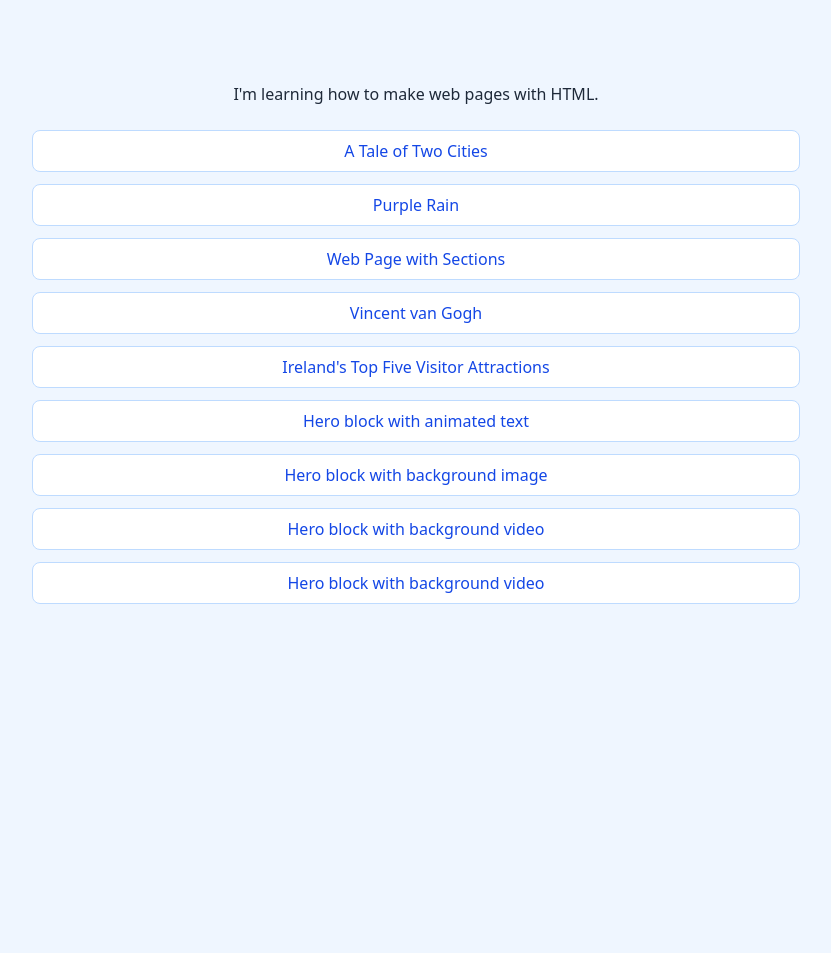
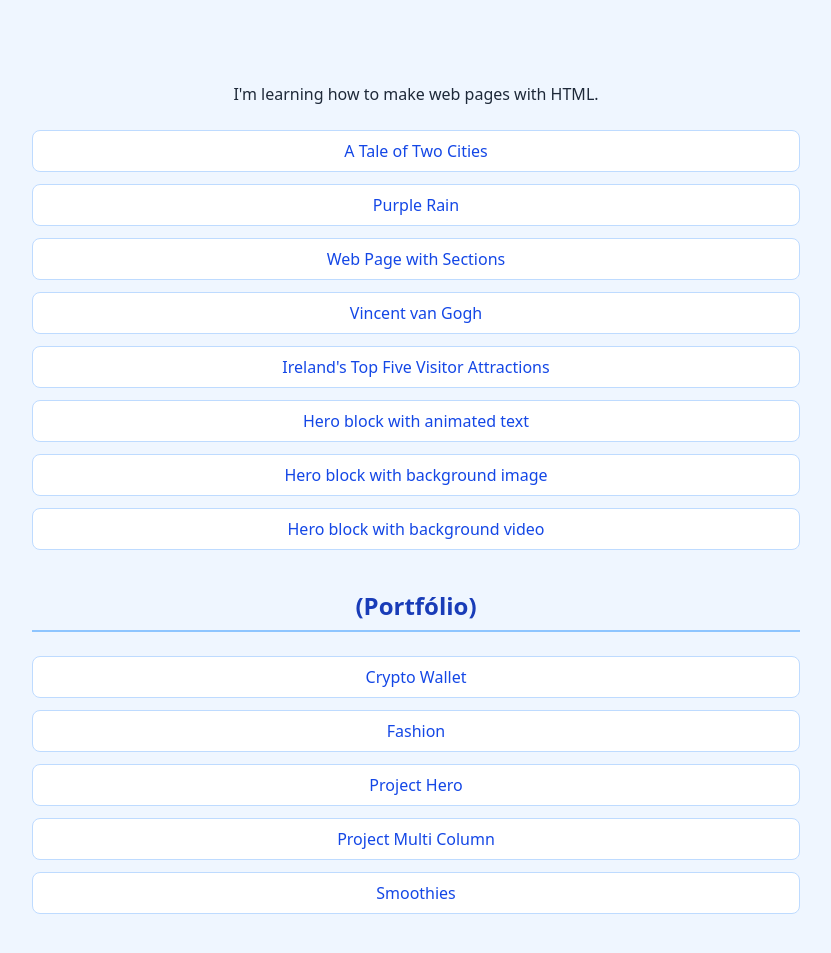
Before and after one commit to eduoliver93/eduoliver93.github.io, a plain HTML site: page index.html in a window 1280 px wide. Shown: the part 117-1070 px from the top of the page, without its empty margins (224-1055 px from the left). Before the commit the page ends 800 px from the top, so only its background shows below. Drawn offline with nearby package versions, Linux system fonts and the light colour scheme.

Commit message:
Update index.html

```diff
--- a/index.html
+++ b/index.html
@@ -28,6 +28,11 @@
         section > p:not(:first-child) {
             @apply mb-3 py-2 px-4 rounded-lg bg-white border border-blue-200;
         }
+
+        /* Estilo extra para o título separador */
+        .separador-secao {
+            @apply mt-10 mb-6 text-2xl font-bold text-blue-800 border-b-2 border-blue-300 pb-2;
+        }
     </style>
 </head>
 <body>
@@ -40,6 +45,7 @@
         <section>
             <p>I'm learning how to make web pages with HTML.</p>
 
+            <!-- Seção 1: Exercícios -->
             <p><a href="exercises/page-1.html">A Tale of Two Cities</a></p>
             <p><a href="exercises/page-2.html">Purple Rain</a></p>
             <p><a href="exercises/page-3.html">Web Page with Sections</a></p>
@@ -48,9 +54,16 @@
             <p><a href="exercises/hero-text.html">Hero block with animated text</a></p>
             <p><a href="exercises/hero-image.html">Hero block with background image</a></p>
             <p><a href="exercises/hero-video.html">Hero block with background video</a></p>
-            <p><a href="exercises/hero-video.html">Hero block with background video</a></p>
 
 
+            <h2 class="separador-secao">(Portfólio)</h2>
+
+
+            <p><a href="exercises/portfolio/crypto-wallet/index.html">Crypto Wallet</a></p>
+            <p><a href="exercises/portfolio/fashion/index.html">Fashion</a></p>
+            <p><a href="exercises/portfolio/project-hero/index.html">Project Hero</a></p>
+            <p><a href="exercises/portfolio/project-multi-column/index.html">Project Multi Column</a></p>
+            <p><a href="exercises/portfolio/smoothies/index.html">Smoothies</a></p>
 
         </section>
     </main>
```
